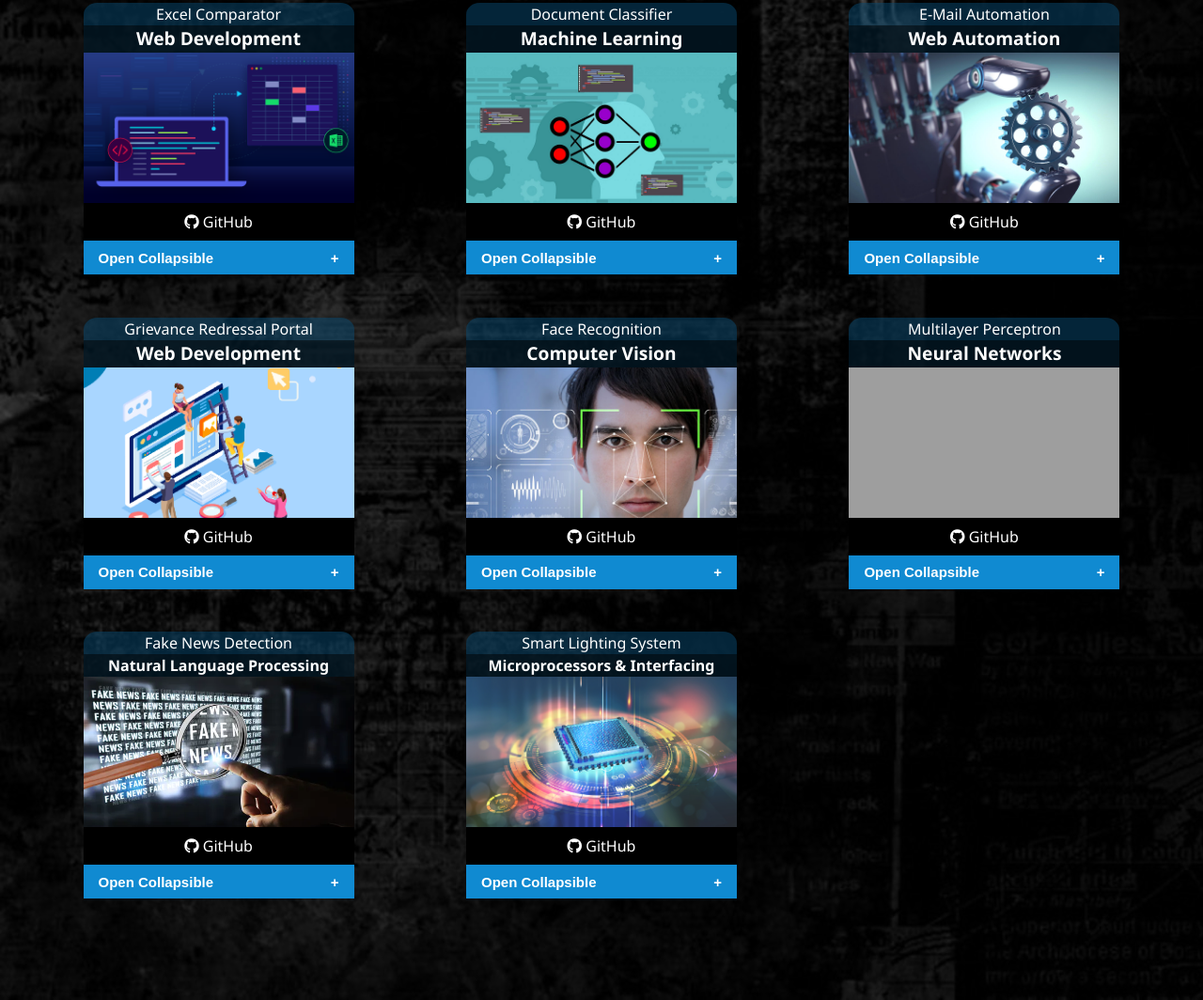
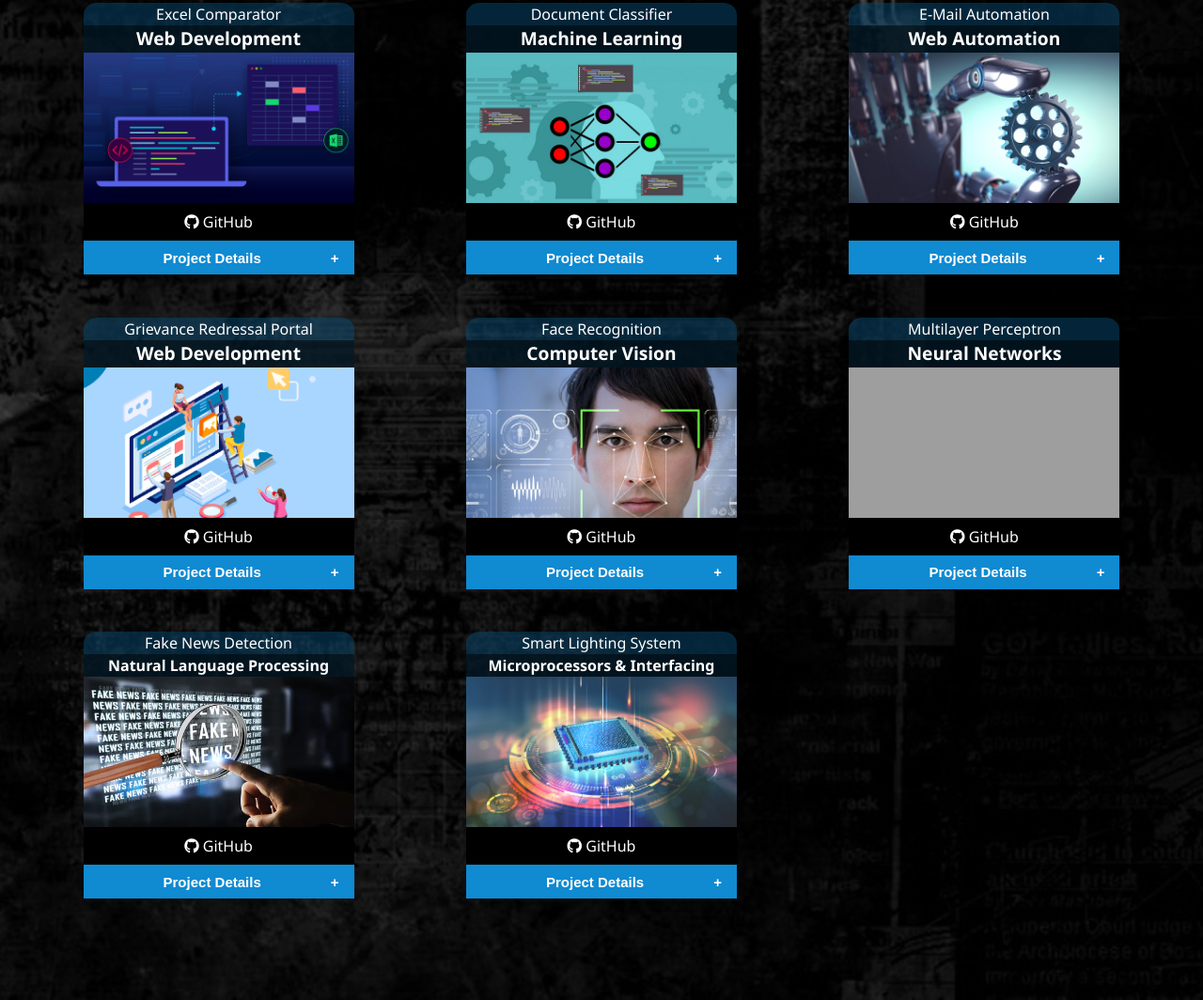
Before and after one commit to LakshyaKwatra/portfolio-website, a plain HTML site: page work.html in a window 1280 px wide. Shown: the part 271-1335 px from the top of the page at 94% size. Drawn offline with Linux system fonts and the light colour scheme; grey boxes are pictures that could not be loaded.

Commit message:
collapsible changes

```diff
--- a/css/main.css
+++ b/css/main.css
@@ -378,7 +378,7 @@ main {
   padding: 0.6rem 1rem;
   width: 100%;
   border: none;
-  text-align: left;
+  text-align: center;
   font-weight: bold;
   outline: none;
   font-size: 15px;
--- a/work.html
+++ b/work.html
@@ -45,7 +45,7 @@
   </nav>
   <main id="about">
     <h1 class="lg-heading">
-      My <span class="text-secondary"> Work</span>
+      My <span class="text-secondary">Projects</span>
     </h1>
     <h2 class="sm-heading">
     Check out some of my projects...
@@ -60,7 +60,7 @@
             <a href="https://github.com/LakshyaKwatra/web-portal-django-excel-comparator" class="btn btn-dark">
               <i class="fab fa-github"></i> GitHub
             </a>
-            <button class="collapsible">Open Collapsible</button>
+            <button class="collapsible">Project Details</button>
             <div class="collapsible-content">
                 <p class="technology-stack">Django, Python, sqlite, Pandas, Bootstrap, HTML, CSS, JavaScript</p>
                 <p>This django-based web portal lets the user upload excel files and compare them based on different fields, pivots, filters and actions. Pandas library has been used extensively for parsing and manipulating excel data.</p>
@@ -77,7 +77,7 @@
             <a href="https://github.com/LakshyaKwatra/ml-based-document-classifier" class="btn btn-dark">
               <i class="fab fa-github"></i> GitHub
             </a>
-            <button class="collapsible">Open Collapsible</button>
+            <button class="collapsible">Project Details</button>
             <div class="collapsible-content">
                 <p class="technology-stack">pdf2image, PyPDF2, Numpy, scikit-learn, OpenCV, Tensorflow, Django</p>
                 <p>Machine Learning based Document Classifier to classify government official documents into various categories.</p>
@@ -94,7 +94,7 @@
             <a href="https://github.com/LakshyaKwatra/selenium-helium-pyautogui-web-automation" class="btn btn-dark">
               <i class="fab fa-github"></i> GitHub
             </a>
-            <button class="collapsible">Open Collapsible</button>
+            <button class="collapsible">Project Details</button>
             <div class="collapsible-content">
                 <p class="technology-stack">Selenium, Heium, pyautogui, Python</p>
                 <p>This project specifically aims at automating features like downloading files and sending emails with attachments without the use of smtplib.</p>
@@ -110,7 +110,7 @@
             <a href="https://github.com/LakshyaKwatra/greivance-redressal-website-django" class="btn btn-dark">
               <i class="fab fa-github"></i> GitHub
             </a>
-            <button class="collapsible">Open Collapsible</button>
+            <button class="collapsible">Project Details</button>
             <div class="collapsible-content">
                 <p class="technology-stack">Django, sqlite, Python, Bootstrap, HTML, CSS, JavaScript</p>
                 <p>A multi-user-level grievance redressal web portal where users can register themselves and lodge complaints regarding MeeSeva service and moderators can resolve them.</p>
@@ -127,7 +127,7 @@
             <a href="https://github.com/LakshyaKwatra/face-recognition-deep-learning-computer-vision" class="btn btn-dark">
               <i class="fab fa-github"></i> GitHub
             </a>
-            <button class="collapsible">Open Collapsible</button>
+            <button class="collapsible">Project Details</button>
             <div class="collapsible-content">
                 <p class="technology-stack">Numpy, Pandas, OpenCV, Pillow, scipy, face_recognition</p>
                 <p>Face Recognition with deep learning &#40;CNNs&#41;.</p>
@@ -144,7 +144,7 @@
             <a href="https://github.com/LakshyaKwatra/customizable-multilayer-perceptron-cpp" class="btn btn-dark">
               <i class="fab fa-github"></i> GitHub
             </a>
-            <button class="collapsible">Open Collapsible</button>
+            <button class="collapsible">Project Details</button>
             <div class="collapsible-content">
                 <p class="technology-stack">C++</p>
                 <p>Building a customizable Multilayer Perceptron from scratch in C++.</p>
@@ -161,7 +161,7 @@
             <a href="https://github.com/LakshyaKwatra/NLP-Fake-News-Detection" class="btn btn-dark">
               <i class="fab fa-github"></i> GitHub
             </a>
-            <button class="collapsible">Open Collapsible</button>
+            <button class="collapsible">Project Details</button>
             <div class="collapsible-content">
                 <p class="technology-stack">Numpy, Pandas, Matplotlib, Seaborn, nltk, Scikit-learn</p>
                 <p>Detecting Fake News using SVMs and other ML models.</p>
@@ -177,7 +177,7 @@
           <a href="https://github.com/LakshyaKwatra/Smart-Lighting-System-Proteus" class="btn btn-dark">
             <i class="fab fa-github"></i> GitHub
           </a>
-          <button class="collapsible">Open Collapsible</button>
+          <button class="collapsible">Project Details</button>
           <div class="collapsible-content">
               <p class="technology-stack">Proteus</p>
               <p>Design and Implementation of a Smart Lighting System using Assembly language.</p>
```
Also changed, not shown: about.html (+5 -5 lines), contact.html (+1 -1 lines), index.html (+1 -1 lines).
